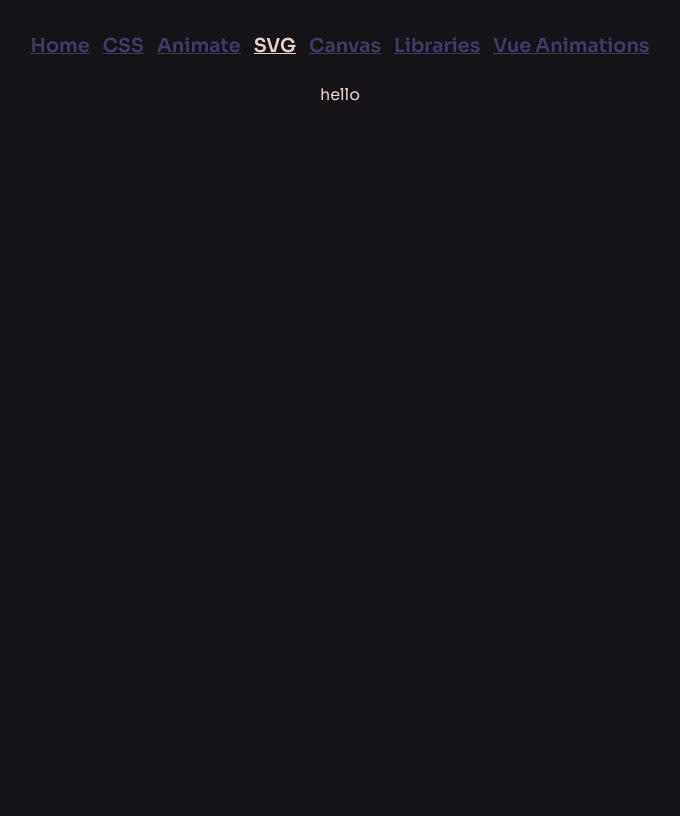
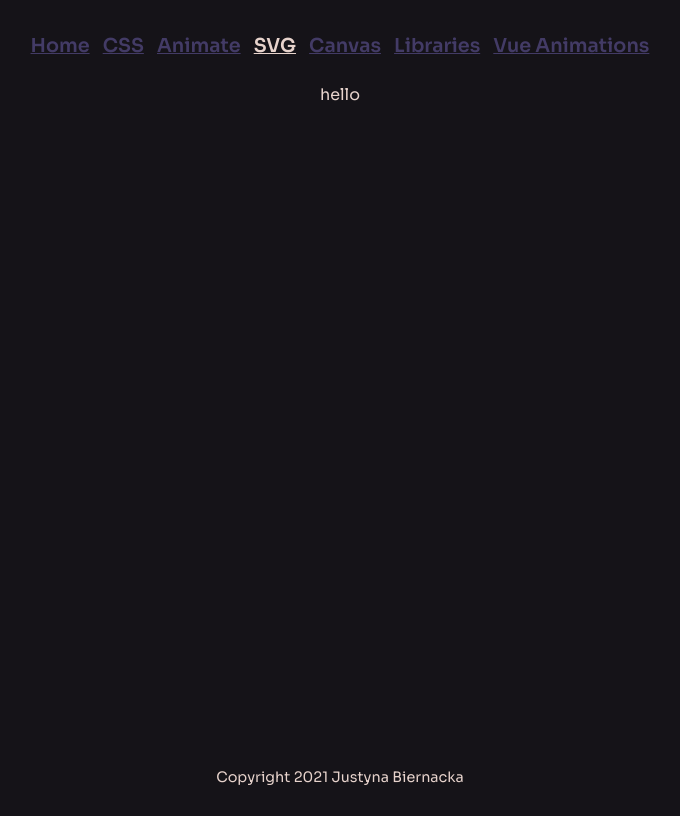
Before and after one commit to freefrogs/DiveIntoAnimations, a Vue app: page /svg in a window 1280 px wide. Shown: the whole page, without its empty margins (300-980 px from the left). Built offline with nearby package versions, Linux system fonts and the light colour scheme.

Commit message:
Update Home view & add footer

```diff
--- a/src/App.vue
+++ b/src/App.vue
@@ -13,30 +13,49 @@
       <component :is="Component"></component>
     </transition>
   </router-view>
+  <Footer />
 </template>
+
+<script>
+import Footer from "@/components/Footer"
+
+export default {
+  components: { Footer }
+}
+</script>
 
 <style lang="scss">
 @import url('https://fonts.googleapis.com/css?family=Sora:400,600&display=swap');
 
-$primary_dark: #151318; // #1E0233
-$dark: #433b66;
-$primary_light: #E7D3CC;
-$details: #895575;
-$font: 'Sora', Verdana, sans-serif;
+:root {
+  --primary_dark: #151318; // #1E0233
+  --dark: #433b66;
+  --primary_light: #E7D3CC;
+  --details: #895575;
+  --font: 'Sora', Verdana, sans-serif;
+  --title: show_title 0.7s cubic-bezier(0.250, 0.460, 0.450, 0.940) both;
+  --slide_l: slide_left 0.5s cubic-bezier(0.250, 0.460, 0.450, 0.940) both;
+  --slide_r: slide_right 0.5s cubic-bezier(0.250, 0.460, 0.450, 0.940) both;
+}
+
 
 body {
-  background: $primary_dark;
-  color: $primary_light;
+  background: var(--primary_dark);
+  color: var(--primary_light);
+  overflow: hidden;
+  position: relative;
+  min-height: 100vh;
 }
 
 #app {
-  font-family: $font;
+  font-family: var(--font);
   -webkit-font-smoothing: antialiased;
   -moz-osx-font-smoothing: grayscale;
   text-align: center;
+  padding-bottom: 40px;
   a {
     font-weight: bold;
-    color: $details;
+    color: var(--details);
   }
 }
 
@@ -48,13 +67,13 @@ body {
   margin: 0 auto;
   font-size: 1.2em;
   a {
-    color: $dark;
+    color: var(--dark);
     transition: .3s ease-in-out;
     &:hover {
-      color: $details;
+      color: var(--details);
     }
     &.router-link-exact-active {
-      color: $primary_light;
+      color: var(--primary_light);
     }
   }
 }
@@ -73,4 +92,18 @@ body {
 .route-leave-active {
   transition: all .4s ease-in;
 }
+
+// keyframes
+@keyframes show_title {
+  0% { transform: scale(3); opacity: 0; }
+  100% { transform: scale(1); opacity: 1; }
+}
+@keyframes slide_left {
+  0% { transform: translateX(-100px); opacity: 0; }
+  100% { transform: translateX(0); opacity: 1; }
+}
+@keyframes slide_right {
+  0% { transform: translateX(100px); opacity: 0; }
+  100% { transform: translateX(0); opacity: 1; }
+}
 </style>
--- a/src/components/Agenda.vue
+++ b/src/components/Agenda.vue
@@ -1,15 +1,62 @@
 <template>
-  <div>
-    hello
+  <div class="agenda">
+    <h2 class="agenda__title">What will you find out?</h2>
+    <ul class="agenda__list">
+      <li class="agenda__item agenda__item--1">CSS is not as boring as you think</li>
+      <li class="agenda__item agenda__item--2">What is the Element.animate()</li>
+      <li class="agenda__item agenda__item--3">SVG - is it really that hard?</li>
+      <li class="agenda__item agenda__item--4">canvas - mysterious HTML5 tag</li>
+      <li class="agenda__item agenda__item--5">Try with the library</li>
+      <li class="agenda__item agenda__item--6">How to animate with Vue</li>
+    </ul>
   </div>
 </template>
 
 <script>
 export default {
-
+  name: 'Agenda',
 }
 </script>
 
 <style lang="scss">
-
+.agenda {
+  margin-top: 40px;
+  &__title {
+    text-decoration: underline;
+    text-decoration-color: var(--details);
+    animation: var(--title);
+  }
+  &__list {
+    padding: 0;
+    list-style: none;
+    margin: 0 auto;
+  }
+  &__item {
+    padding: 10px 0;
+    &:nth-child(even) {
+      animation: var(--slide_l)
+    }
+    &:nth-child(odd) {
+      animation: var(--slide_r)
+    }
+    &--1 {
+      animation-delay: .6s !important;
+    }
+    &--2 {
+      animation-delay: .8s !important;
+    }
+    &--3 {
+      animation-delay: 1.0s !important;
+    }
+    &--4 {
+      animation-delay: 1.2s !important;
+    }
+    &--5 {
+      animation-delay: 1.4s !important;
+    }
+    &--6 {
+      animation-delay: 1.6s !important;
+    }
+  }
+}
 </style>
--- /dev/null
+++ b/src/components/Footer.vue
@@ -0,0 +1,27 @@
+<template>
+  <footer class="footer">
+    <p className="footer_p">Copyright {{ year }} Justyna Biernacka</p>
+  </footer>
+</template>
+
+<script>
+export default {
+  name: 'Footer',
+  computed: {
+    year() {
+      const today = new Date()
+      return today.getFullYear()
+    }
+  }
+}
+</script>
+
+<style lang="scss">
+.footer {
+  font-size: 0.9em;
+  position: absolute;
+  left: 50%;
+  bottom: 1%;
+  transform: translateX(-50%);
+}
+</style>
--- a/src/views/Home.vue
+++ b/src/views/Home.vue
@@ -1,8 +1,16 @@
 <template>
-  <div class="home">
+  <div
+    class="home"
+    @click="showAgenda = !showAgenda"
+  >
     <h1>Dive Into Animation</h1>
-    <p>Lorem ipsum dolor sit amet, consectetur adipiscing elit, sed do eiusmod tempor incididunt ut labore et dolore magna aliqua. Ut enim ad minim veniam, quis nostrud exercitation ullamco laboris nisi ut aliquip ex ea commodo consequat. Duis aute irure dolor in reprehenderit in voluptate velit esse cillum dolore eu fugiat nulla pariatur. Excepteur sint occaecat cupidatat non proident, sunt in culpa qui officia deserunt mollit anim id est laborum</p>
-    <Agenda />
+    <p>
+      This application was created to show that animations can be obtained not only by using libraries.<br>
+      However, it does not change the fact that using libraries you can easily create amazing animations.<br>
+      Interesting effects can be also obtained by using mechanisms built into the browser.<br>
+      Of course, we are talking about browsers other than IE ;-).
+    </p>
+    <Agenda v-if="showAgenda" />
   </div>
 </template>
 
@@ -11,7 +19,14 @@ import Agenda from '@/components/Agenda'
 
 export default {
   name: 'Home',
-  components: {}
+  components: {
+    Agenda
+  },
+  data() {
+    return {
+      showAgenda: false
+    }
+  }
 }
 </script>
 
```
